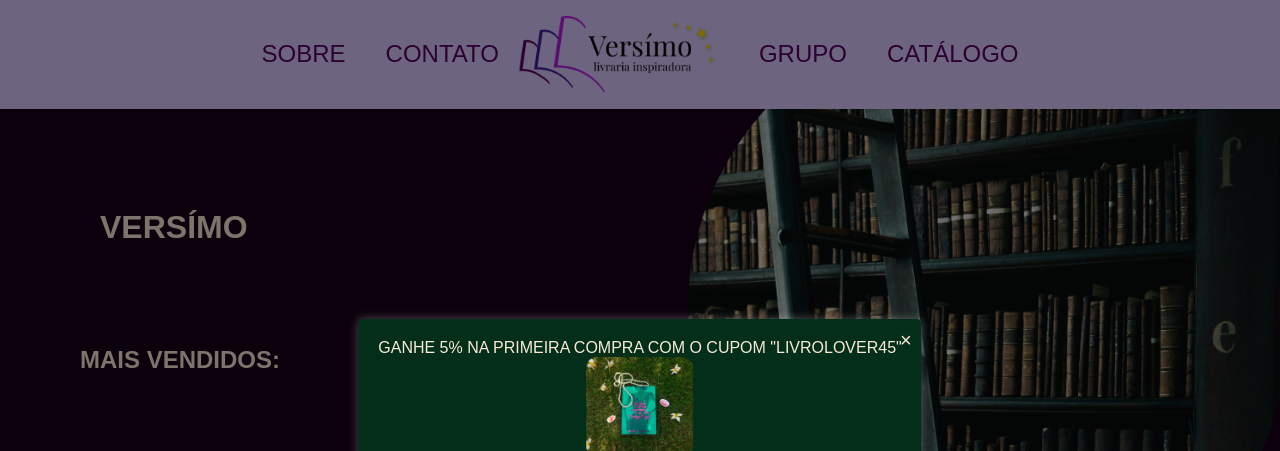
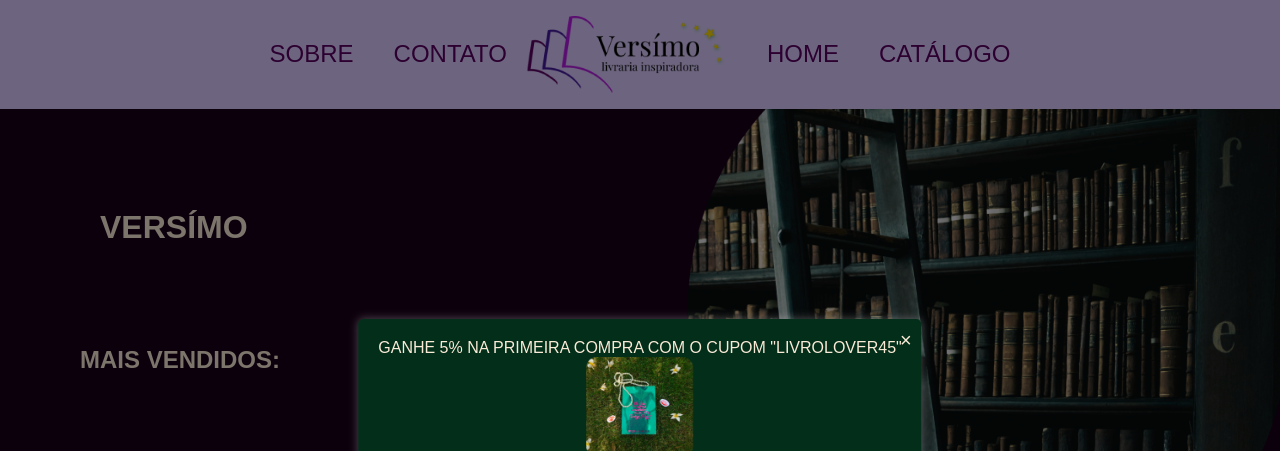
Before and after one commit to beatrizbaioco/versimo, a plain HTML site: page index.html in a window 1280 px wide. Shown: the top 451 px of the page. Drawn offline with Linux system fonts and the light colour scheme; a script that the page names is missing; files whose address does not match are found by name.

Commit message:
Update index.html

```diff
--- a/index.html
+++ b/index.html
@@ -57,7 +57,7 @@ href="imagem/Ativo 7 1.png">
                     <li><a href="#">Sobre</a></li>
                     <li><a href="#">Contato</a></li>
                     <img src="imagem/Ativo 3 1.png" alt="logo versimo" class="logo">
-                    <li><a href="#">Grupo</a></li>
+                    <li><a href="#">Home</a></li>
                     <li><a href="#">Catálogo</a></li>
                 </ul>
             </nav>
```
